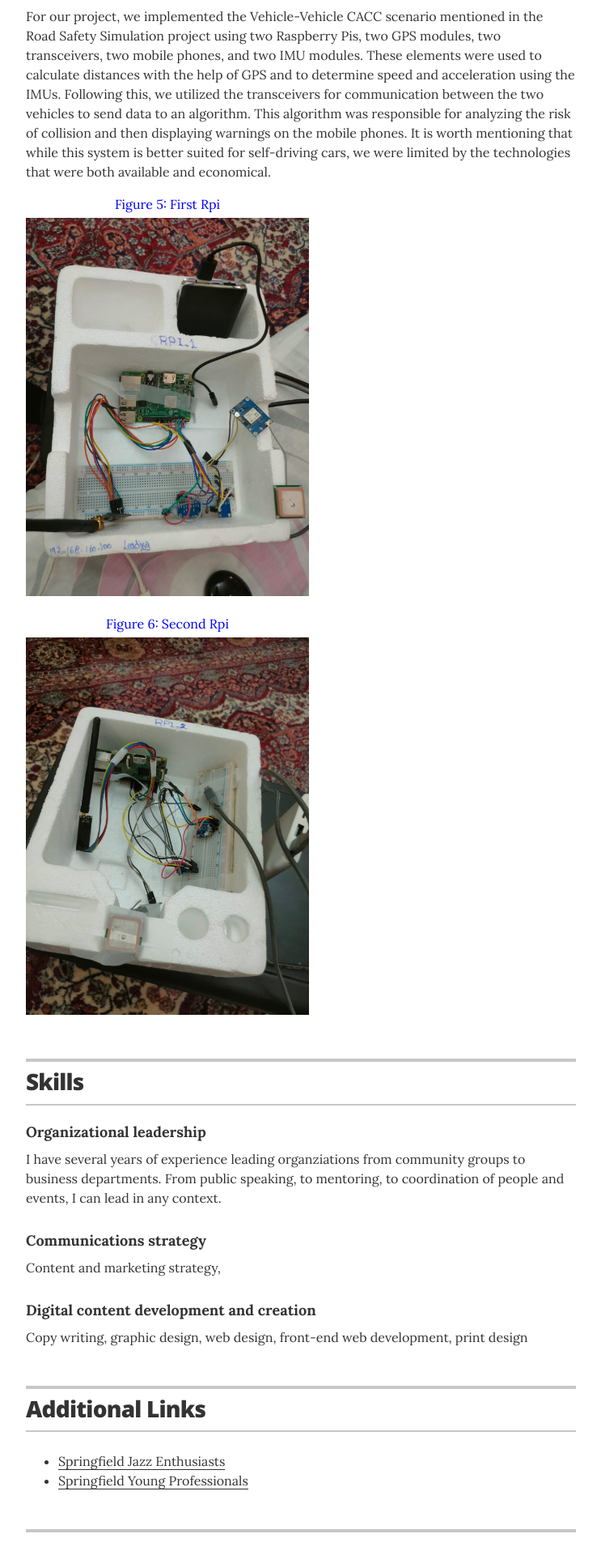
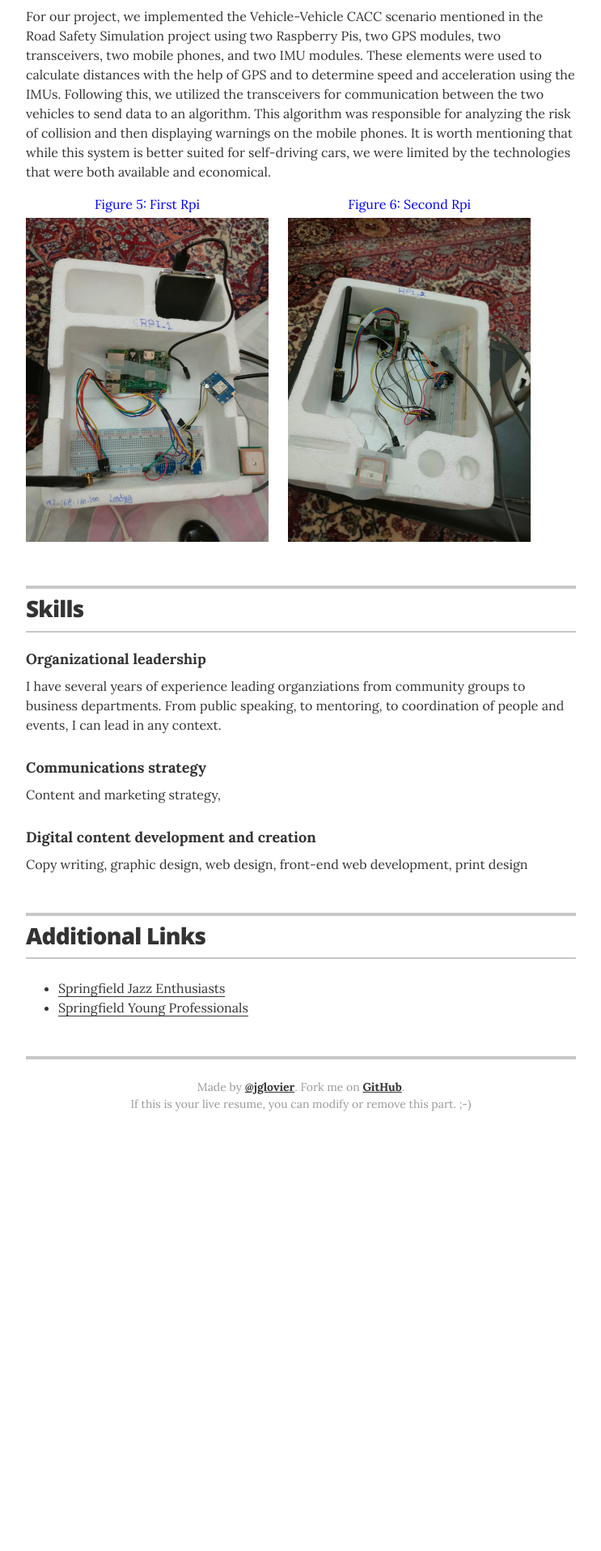
Before and after one commit to Hesham87/Hesham.github.io, a Jekyll site: the page built from index.html, in a window 1280 px wide. Shown: the part 4267-6182 px from the top of the page at 81% size, without its empty margins (268-1011 px from the left). Built offline with Jekyll 4.4.1, drawn with Linux system fonts in a browser that asks for light colours; after the commit the page ends 5689 px from its top, so only the background shows below that.

Commit message:
Update resume.html

```diff
--- a/_layouts/resume.html
+++ b/_layouts/resume.html
@@ -218,11 +218,11 @@
             <div class="image-container1">
               <div class="image-with-title">
                 <p class="image-title1">Figure 5: First Rpi</p>
-                <img src="images/Rpi1.jpg" alt="Clickable Image 5" class="clickable-image" id="enlargeImage" style="width:350px;" />
+                <img src="images/Rpi1.jpg" alt="Clickable Image 5" class="clickable-image" id="enlargeImage" style="width:300px;" />
               </div>
               <div class="image-with-title">
                 <p class="image-title1">Figure 6: Second Rpi</p>
-                <img src="images/Rpi2.jpg" alt="Clickable Image 6" class="clickable-image" id="enlargeImage"  style="width:350px;"/>
+                <img src="images/Rpi2.jpg" alt="Clickable Image 6" class="clickable-image" id="enlargeImage"  style="width:300px;"/>
               </div>
             </div>
           {% endif %}
```
